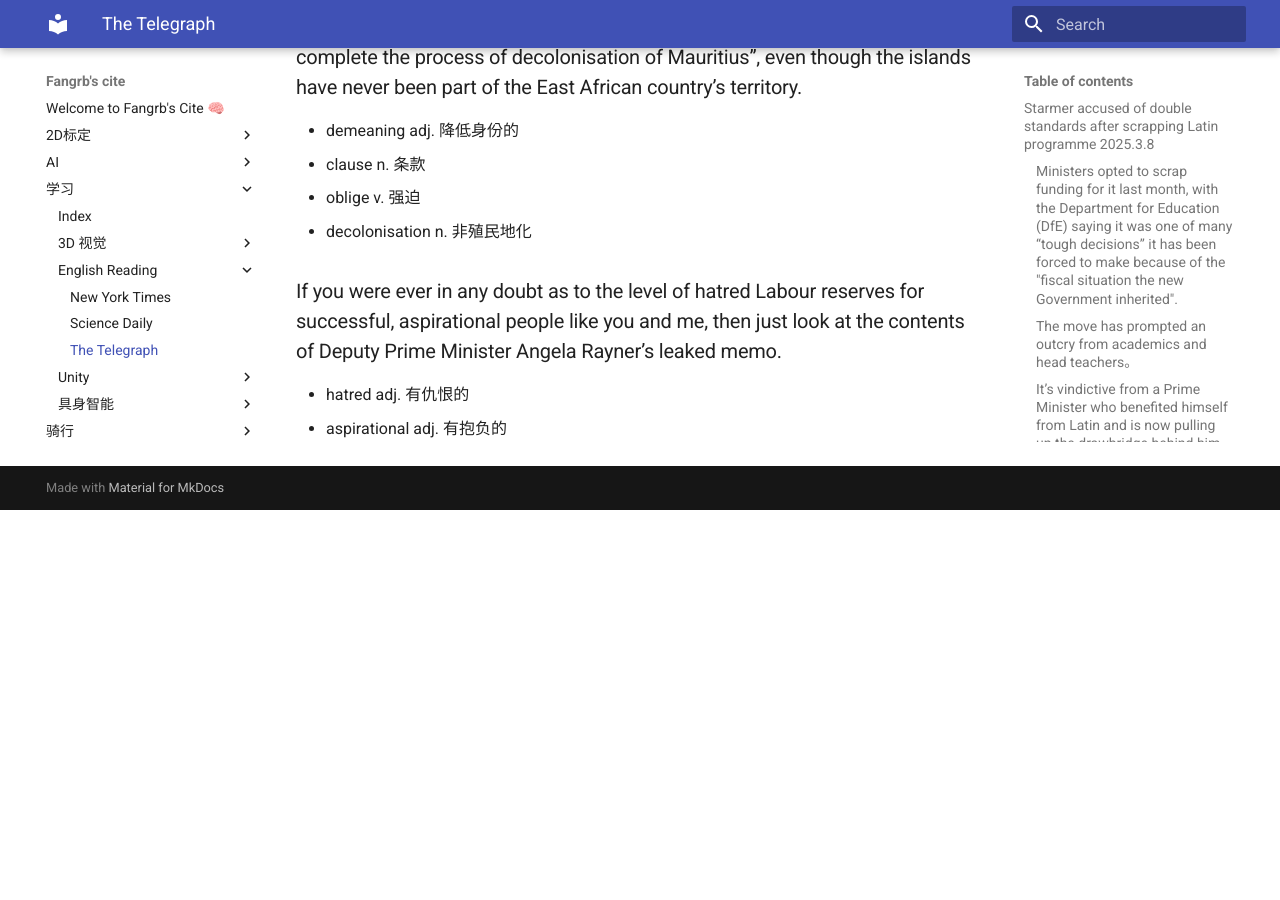
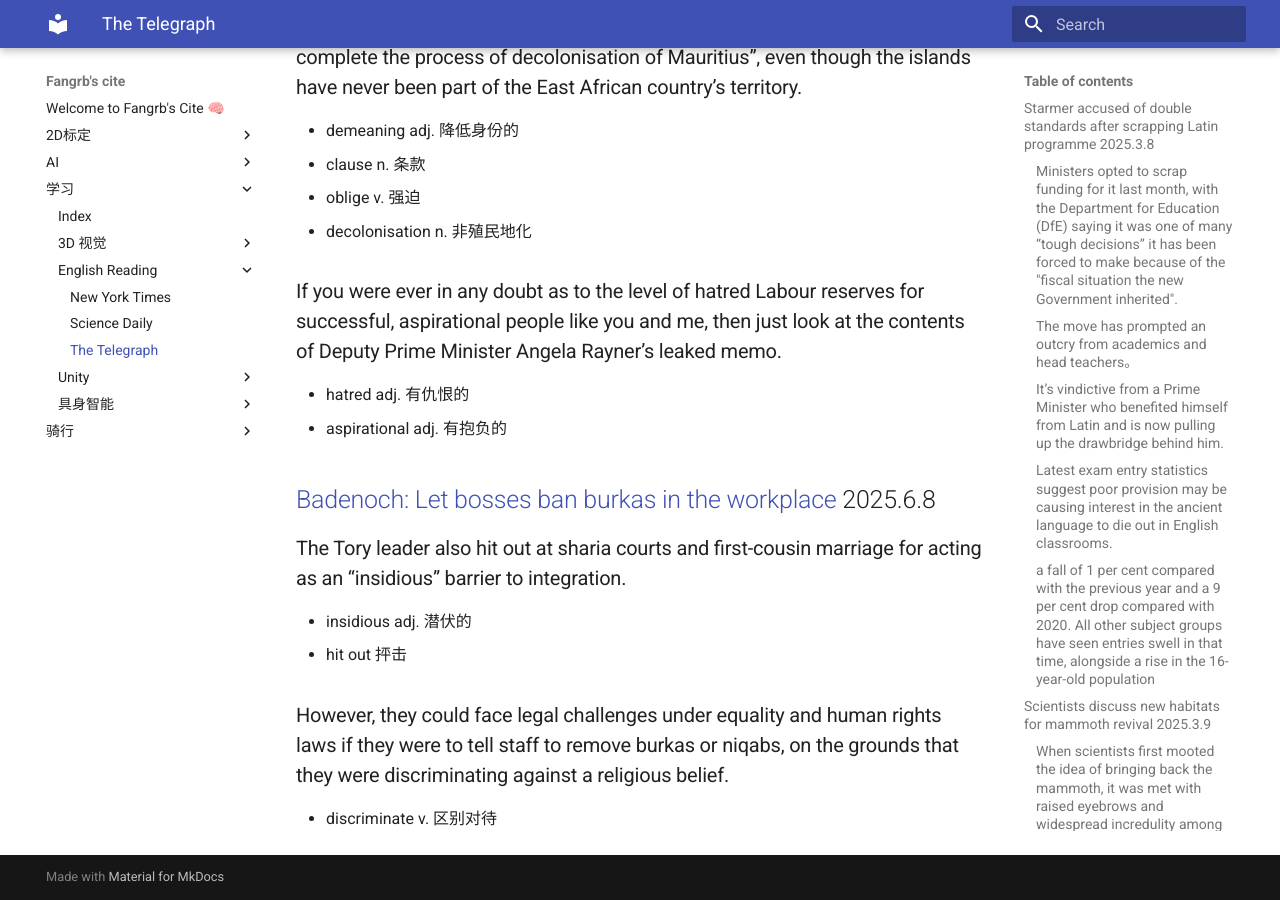
Before and after one commit to DaleBruise/DaleBruise.github.io, an MkDocs documentation site: the page built from docs/学习/English Reading/The_Telegraph.md, in a window 1280 px wide and 900 px high, scrolled down 5110 px. Built offline with MkDocs 1.6.1 and Material for MkDocs 9.7.7, drawn with Linux system fonts in a browser that asks for light colours; nearby versions of some CDN libraries; library files that are not in the unit come from our copies; before the commit the page ends 5620 px from its top, so only the background shows below that.

Commit message:
two files edited

```diff
--- a/docs/学习/English Reading/The_Telegraph.md
+++ b/docs/学习/English Reading/The_Telegraph.md
@@ -151,3 +151,15 @@
 
 - hatred adj. 有仇恨的
 - aspirational adj. 有抱负的
+
+
+## [Badenoch: Let bosses ban burkas in the workplace](https://www.telegraph.co.uk/politics/2025/06/07/kemi-badenoch-let-bosses-ban-burkas-in-workplace/) 2025.6.8
+
+### The Tory leader also hit out at sharia courts and first-cousin marriage for acting as an “insidious” barrier to integration.
+
+- insidious adj. 潜伏的
+- hit out 抨击
+
+### However, they could face legal challenges under equality and human rights laws if they were to tell staff to remove burkas or niqabs, on the grounds that they were discriminating against a religious belief.
+
+- discriminate v. 区别对待
```
Also changed, not shown: docs/学习/具身智能/机器学习笔记.md (+10 -1 lines).
